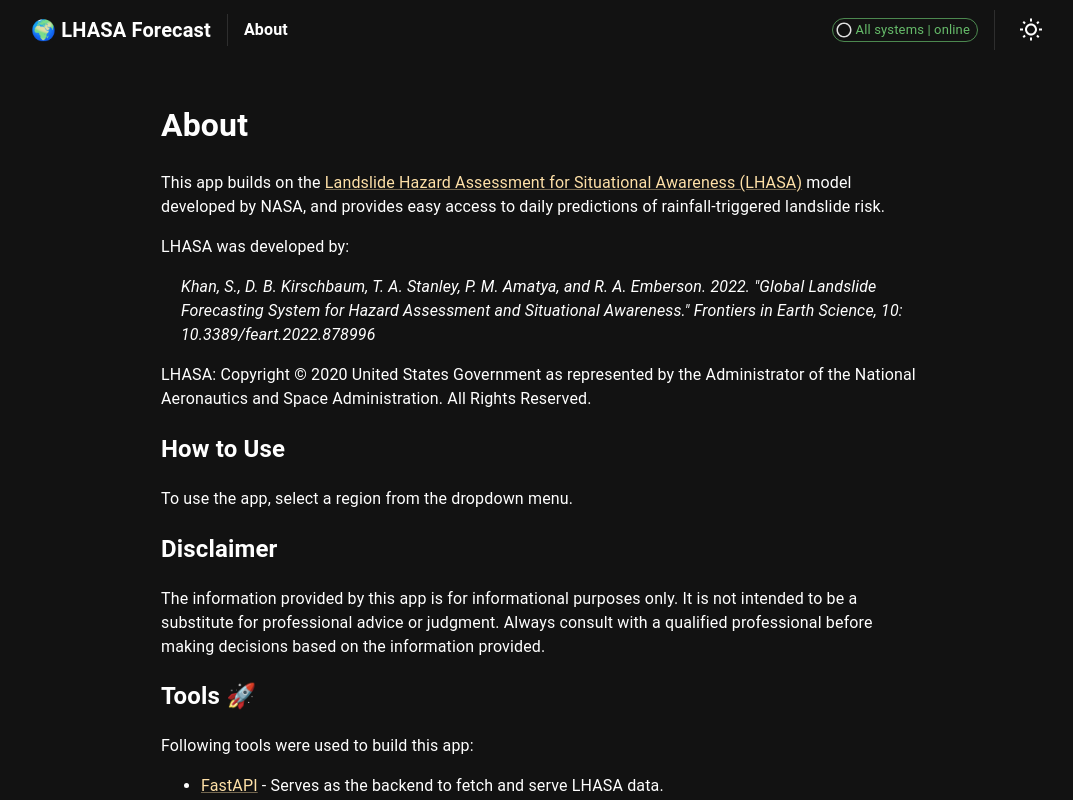
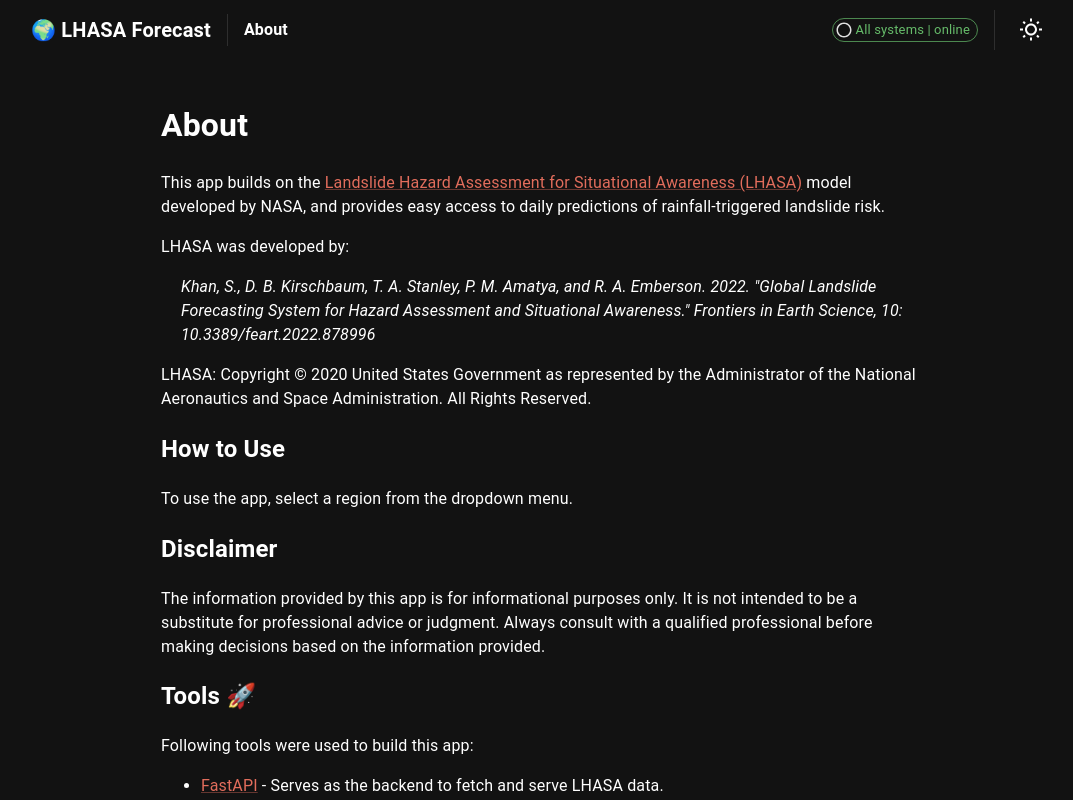
Before and after one commit to JakobKlotz/lhasa-app, a Next.js app in the folder frontend/: page /about in a window 1280 px wide. Shown: the top 800 px of the page, without its empty margins (99-1172 px from the left). Built offline with nearby package versions, Linux system fonts and the light colour scheme.

Commit message:
style: change secondary color

```diff
--- a/frontend/app/contexts/ThemeContext.tsx
+++ b/frontend/app/contexts/ThemeContext.tsx
@@ -66,7 +66,7 @@ export const AppThemeProvider: React.FC<AppThemeProviderProps> = ({
         palette: {
           mode,
           primary: { main: "#C9CBA3" }, // Same primary color for both themes
-          secondary: { main: "#FFE1A8" }, // Same secondary color for both themes
+          secondary: { main: "#E26D5C" }, // Same secondary color for both themes
           background: {
             default: mode === "light" ? "#ffffff" : "#121212",
           },
```
